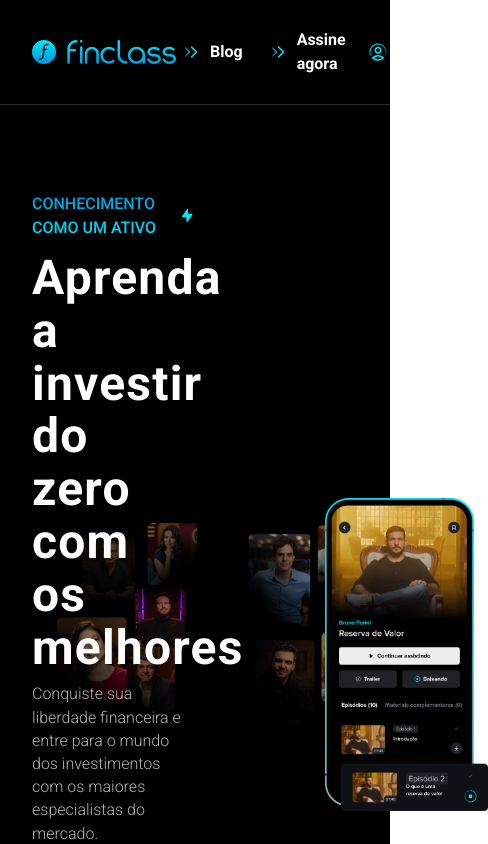
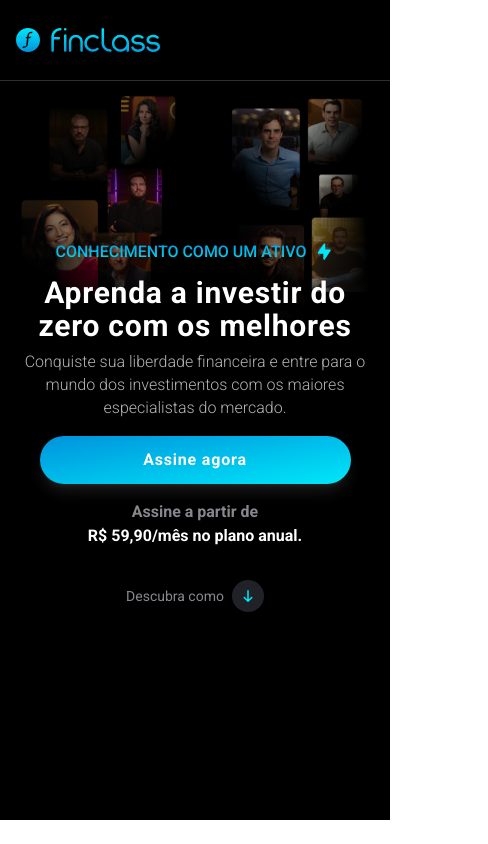
Before and after one commit to stardusteight-d4c/finclass-landing-page, a React (Vite) app: page / in a window 390 px wide. Shown: the top 844 px of the page, 488 px wide, since content can reach past the window. Built offline with nearby package versions, Linux system fonts and the light colour scheme.

Commit message:
responsive hero section

```diff
--- a/src/components/Hero.tsx
+++ b/src/components/Hero.tsx
@@ -10,12 +10,12 @@ export const Hero = (props: Props) => {
   return (
     <section className=" w-screen bg-black">
       <Navbar />
-      <div className="pt-16 max-w-screen-xl w-full mx-auto px-8">
-        <div className="pt-32 pb-52 relative flex items-center justify-between">
-        <img src={bgWorldsBest} className="absolute z-0 w-[780px] -right-5" />
+      <div className="pt-16 max-w-screen-xl w-full mx-auto px-4 md:px-8">
+        <div className="pt-24 lg:pt-32 pb-52 relative flex flex-col lg:flex-row items-center justify-between">
+        <img src={bgWorldsBest} className="absolute top-4 md:top-8 z-0  right-0 lg:-right-0 w-full md:max-w-[680px] xl:max-w-[780px]" />
 
-          <div className="w-[50%] z-10">
-            <span className="textGradient mb-3 flex items-center gap-x-2 uppercase font-medium">
+          <div className="lg:w-[50%] text-center md:text-left mt-20 md:mt-0 z-10">
+            <span className="textGradient mx-auto md:mx-0 w-fit mb-3 flex items-center gap-x-2 uppercase font-medium">
               Conhecimento como um ativo
               <img
                 src={thunderLightning}
@@ -23,10 +23,10 @@ export const Hero = (props: Props) => {
                 className="w-5 -mt-[2px]"
               />
             </span>
-            <h1 className="text-5xl w-full max-w-[510px] mb-2 !leading-[110%] tracking-wide font-bold">
+            <h1 className="text-3xl md:text-5xl w-full lg:max-w-[510px] mb-2 !leading-[110%] tracking-wide font-bold">
               Aprenda a investir do zero com os melhores
             </h1>
-            <p className="!leading-[23.2px] w-full max-w-[510px] mb-4 font-light text-[#B4B4B4]">
+            <p className="!leading-[23.2px] mx-auto md:mx-0 w-full md:max-w-[510px] mb-4 font-light text-[#B4B4B4]">
               Conquiste sua liberdade financeira e entre para o mundo dos
               investimentos com os maiores especialistas do mercado.{' '}
             </p>
@@ -39,17 +39,17 @@ export const Hero = (props: Props) => {
               </span>
             </a>
             <span className="block mt-4 text-[#86888D] font-semibold">
-              Assine a partir de{' '}
+              Assine a partir de <br className='md:hidden' />
               <strong className="text-white">
                 R$ 59,90/mês no plano anual.
               </strong>
             </span>
-            <span className="text-sm text-[#86888D] flex items-center gap-x-2 mt-8">
+            <span className="text-sm w-fit mx-auto md:mx-0 text-[#86888D] flex items-center gap-x-2 mt-8">
               Descubra como <img src={arrowCircleDown} alt="" />
             </span>
           </div>
           <div className="w-[50%] flex items-center relative z-10">
-            <img src={heroImg} className="w-[250px] absolute -top-32 ml-[130px]" />
+            <img src={heroImg} className="w-[250px] hidden md:block absolute -top-40 lg:-top-32 md:ml-[250px] lg:ml-[100px] xxl:ml-[130px]" />
           </div>
         </div>
       </div>
--- a/src/integrate/Navbar.tsx
+++ b/src/integrate/Navbar.tsx
@@ -7,18 +7,18 @@ interface Props {}
 export const Navbar = (props: Props) => {
   return (
     <header className="navGlassmorphism z-[500] fixed w-full max-w-screen py-7 mx-auto">
-      <nav className="flex max-w-screen-xl mx-auto px-8 items-center justify-between">
+      <nav className="flex max-w-screen-xl mx-auto px-4 md:px-8 items-center justify-between">
         <img src={finclass} alt="logo/img" className="max-w-[144px] w-full" />
         <div className="flex items-center gap-x-11">
-          <div className="flex hover:drop-shadow-md  hover:brightness-105 duration-300 transition-all ease-in-out items-center gap-x-[10px] cursor-pointer">
+          <div className="hidden md:flex hover:drop-shadow-md  hover:brightness-105 duration-300 transition-all ease-in-out items-center gap-x-[10px] cursor-pointer">
             <img src={chevronRight} alt="chevron-right/icon" />
             <span className="inline-block font-semibold">Blog</span>
           </div>
-          <div className="flex items-center gap-x-[10px] cursor-pointer">
+          <div className="hidden md:flex items-center gap-x-[10px] cursor-pointer">
             <img src={chevronRight} alt="chevron-right/icon" />
             <span className="inline-block font-semibold">Assine agora</span>
           </div>
-          <div className="flex items-center gap-x-[10px] cursor-pointer">
+          <div className="hidden md:flex items-center gap-x-[10px] cursor-pointer">
             <img src={accountPlaceholder} alt="account-placeholder/icon" />
             <span className="inline-block font-semibold">Já sou assinante</span>
           </div>
--- a/tailwind.config.cjs
+++ b/tailwind.config.cjs
@@ -2,6 +2,16 @@
 module.exports = {
   content: ['./index.html', './src/**/*.{js,ts,jsx,tsx}'],
   theme: {
+    screens: {
+      // ex.: => @media (min-width: 640px) { ... }
+      sm: '640px',
+      md: '768px',
+      mmd: '900px',
+      lg: '1024px',
+      xxl: '1130px',
+      xl: '1280px',
+      '2xl': '1536px',
+    },
     extend: {
       fontFamily: {
         roboto: 'Roboto, sans-serif',
```
